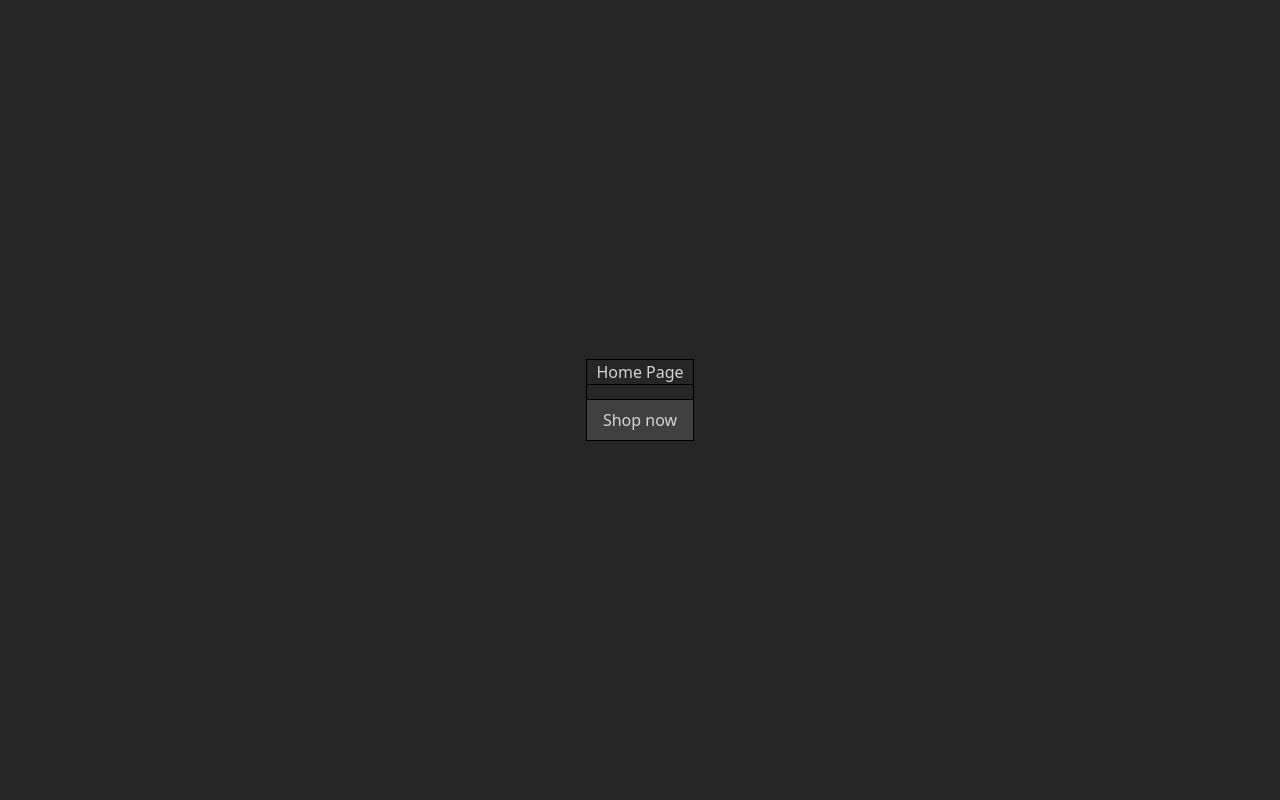
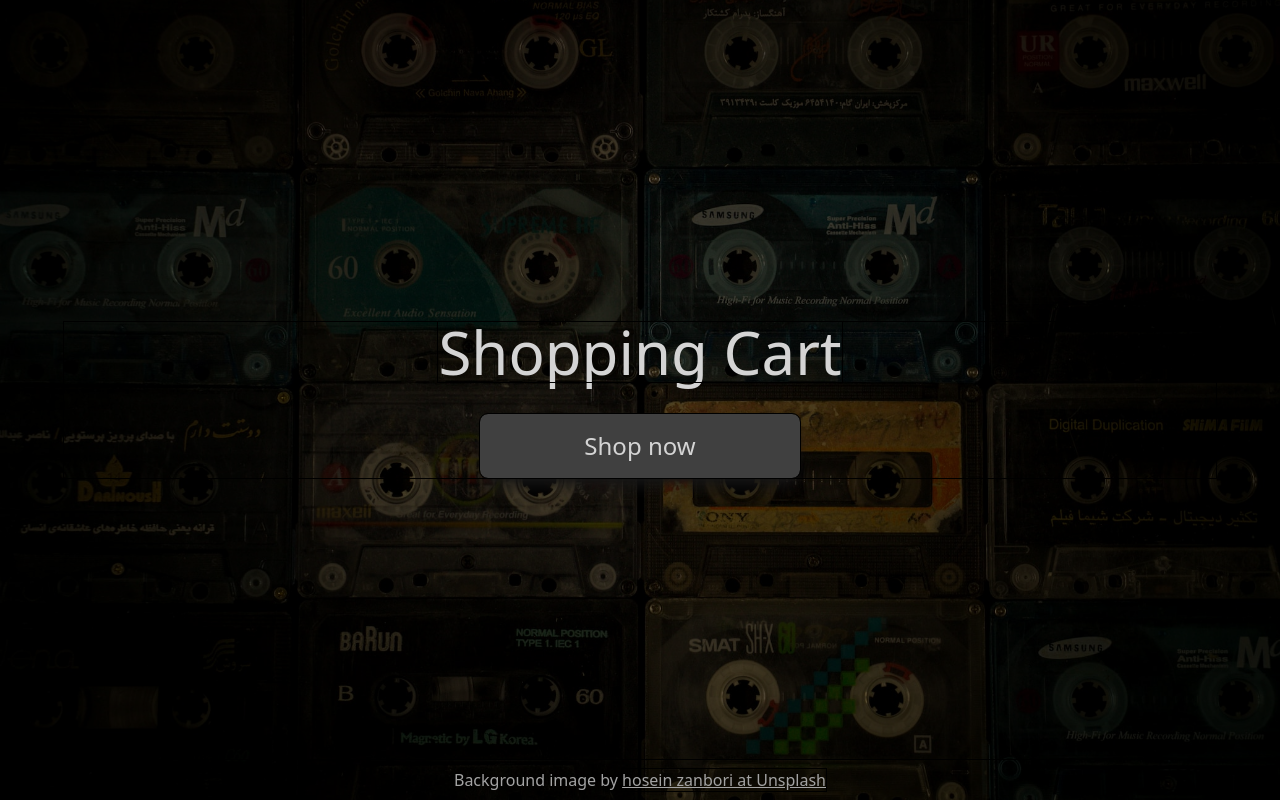
Before and after one commit to royojeda/shopping-cart, a React (Create React App) app: page / in a window 1280 px wide. Built offline with nearby package versions, Linux system fonts and the light colour scheme.

Commit message:
feat: add home page background image

```diff
--- a/src/components/Home.tsx
+++ b/src/components/Home.tsx
@@ -1,12 +1,34 @@
 import { Link } from "react-router-dom";
+import backgroundImage from "../images/home_background.jpg";
 
 export default function Home() {
   return (
-    <div className="flex flex-col gap-4 text-center text-neutral-300">
-      <h1>Home Page</h1>
-      <Link to="/shop" className="bg-neutral-700 px-4 py-2">
-        Shop now
-      </Link>
-    </div>
+    <>
+      <img
+        src={backgroundImage}
+        alt=""
+        className="fixed flex h-screen w-screen items-center justify-center object-cover brightness-[.4]"
+      />
+      <div className="z-10 flex w-full max-w-[90vw] flex-col items-center gap-8 text-center text-neutral-300">
+        <h1 className="text-6xl font-light">Shopping Cart</h1>
+        <Link
+          to="/shop"
+          className="w-full max-w-xs rounded-lg bg-neutral-700 px-4 py-4 text-2xl shadow-lg shadow-neutral-900 transition hover:bg-neutral-600 active:bg-neutral-900"
+        >
+          Shop now
+        </Link>
+      </div>
+      <div className="fixed inset-x-0 bottom-0 py-2 px-4 text-center text-neutral-400">
+        Background image by{" "}
+        <a
+          href="https://unsplash.com/photos/wvbOWcIDuYg"
+          target="_blank"
+          className="underline"
+          rel="noreferrer"
+        >
+          hosein zanbori at Unsplash
+        </a>
+      </div>
+    </>
   );
 }
```
Also changed, not shown: src/images/home_background.jpg (added).
